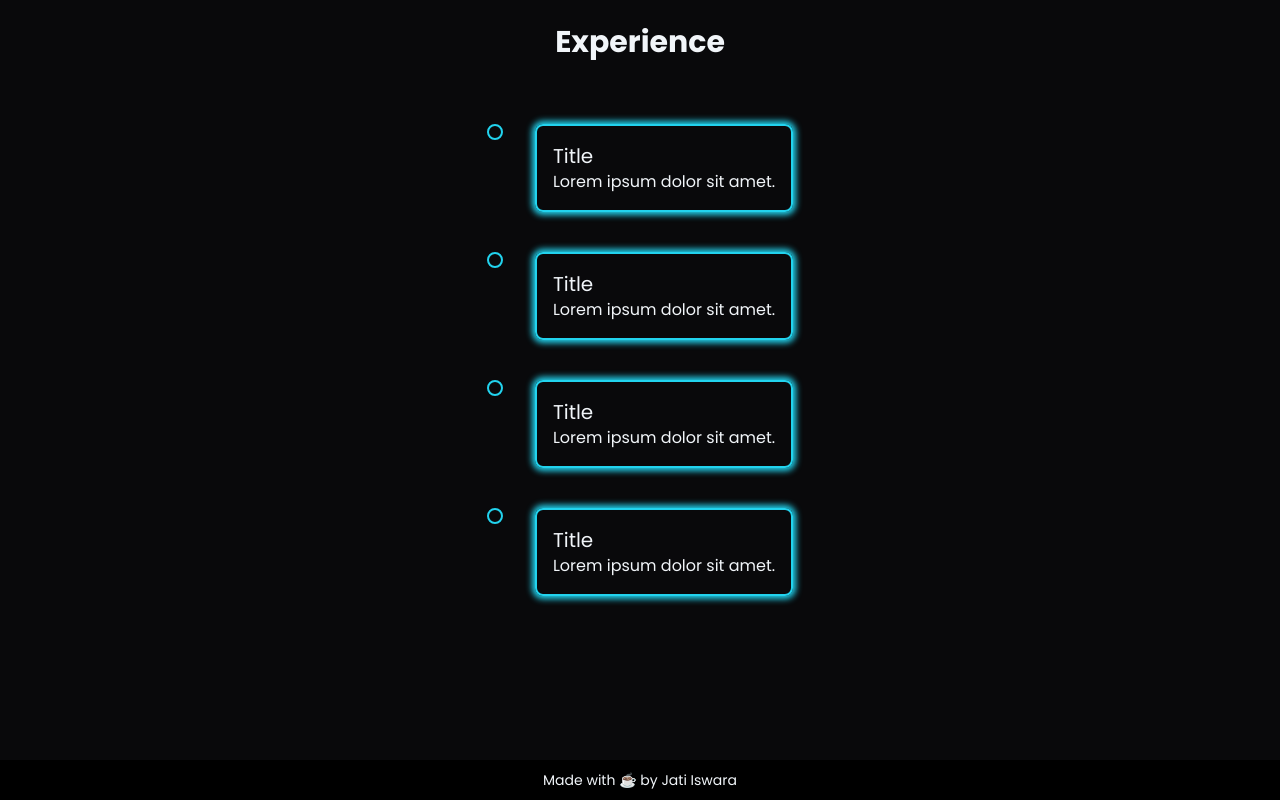
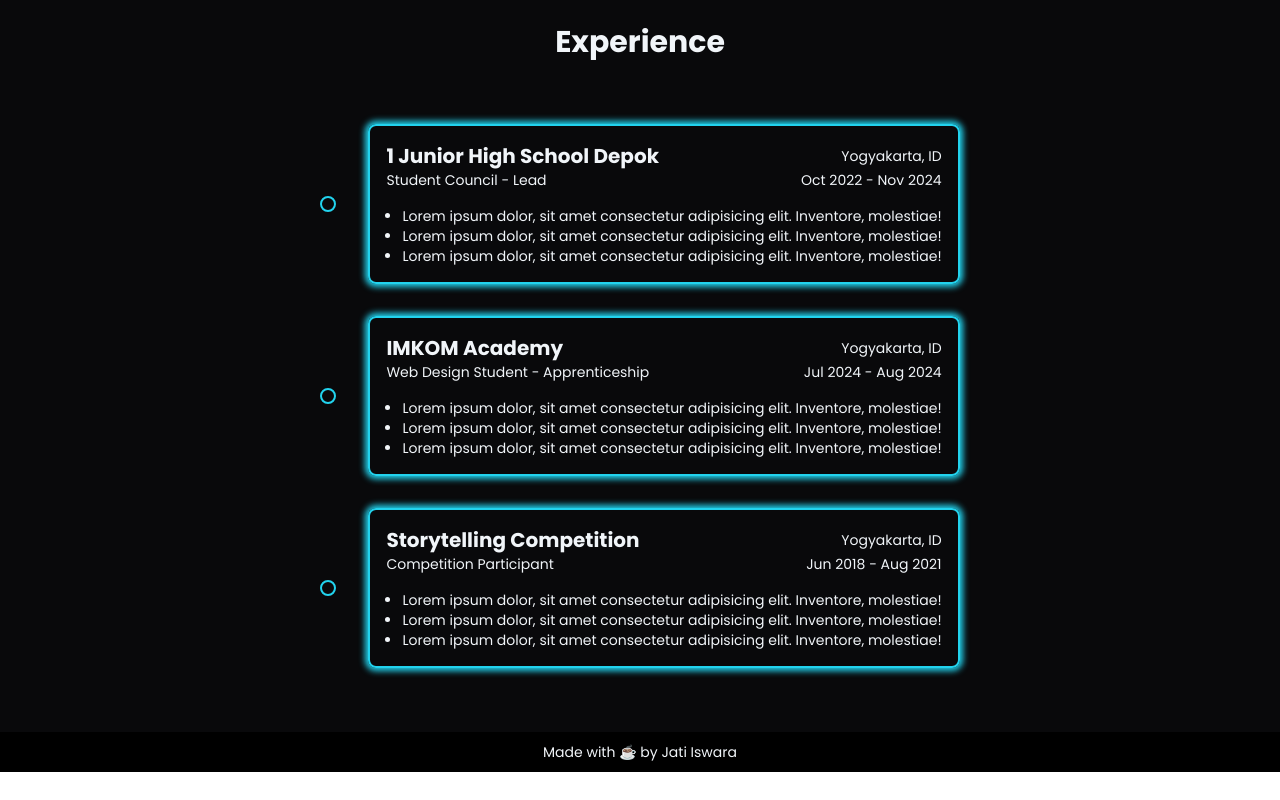
Before and after one commit to jatiswr/jatiswr.github.io, a website: page src/index.html in a window 1280 px wide. Shown: the part 4040-4840 px from the top of the page. After the commit the page ends 4812 px from the top, so only its background shows below. Drawn offline with Linux system fonts and the light colour scheme; some packages are replaced by stand-ins of ours; a script that the page names is missing.

Commit message:
update: customize experience

```diff
--- a/src/index.html
+++ b/src/index.html
@@ -552,48 +552,99 @@
     </section>
 
     <!-- experience -->
-    <section id="experience" class="h-screen bg-zinc-950">
+    <section id="experience" class="h-fit pb-16 bg-zinc-950">
       <header class="w-10/12 mx-auto py-16">
         <h3 class="text-center font-bold text-3xl text-white">
           <span class="text-slate-100">Experience</span>
         </h3>
       </header>
       <main class="w-10/12 mx-auto">
-        <div class="grid gap-10">
+        <div class="grid gap-8">
           <div class="w-fit mx-auto flex gap-8">
             <div
-              class="w-4 h-4 rounded-full bg-zinc-950 border-2 border-cyan-400 z-10 text-white text-center"
+              class="w-4 my-auto h-4 rounded-full bg-zinc-950 border-2 border-cyan-400 z-10 text-white text-center"
             ></div>
             <div class="border-2 p-4 rounded-lg border-cyan-400 shadow-neon2">
-              <h4 class="text-xl">Title</h4>
-              <p>Lorem ipsum dolor sit amet.</p>
+              <div class="flex justify-between items-center">
+                <h4 class="text-xl font-bold">1 Junior High School Depok</h4>
+                <h4 class="text-sm">Yogyakarta, ID</h4>
+              </div>
+              <div class="flex justify-between items-center">
+                <h4 class="text-sm">Student Council - Lead</h4>
+                <h4 class="text-sm">Oct 2022 - Nov 2024</h4>
+              </div>
+              <ul class="mt-4 ml-4 text-sm">
+                <li class="list-disc">
+                  Lorem ipsum dolor, sit amet consectetur adipisicing elit.
+                  Inventore, molestiae!
+                </li>
+                <li class="list-disc">
+                  Lorem ipsum dolor, sit amet consectetur adipisicing elit.
+                  Inventore, molestiae!
+                </li>
+                <li class="list-disc">
+                  Lorem ipsum dolor, sit amet consectetur adipisicing elit.
+                  Inventore, molestiae!
+                </li>
+              </ul>
             </div>
           </div>
           <div class="w-fit mx-auto flex gap-8">
             <div
-              class="w-4 h-4 rounded-full bg-zinc-950 border-2 border-cyan-400 z-10 text-white text-center"
+              class="w-4 my-auto h-4 rounded-full bg-zinc-950 border-2 border-cyan-400 z-10 text-white text-center"
             ></div>
             <div class="border-2 p-4 rounded-lg border-cyan-400 shadow-neon2">
-              <h4 class="text-xl">Title</h4>
-              <p>Lorem ipsum dolor sit amet.</p>
+              <div class="flex justify-between items-center">
+                <h4 class="text-xl font-bold">IMKOM Academy</h4>
+                <h4 class="text-sm">Yogyakarta, ID</h4>
+              </div>
+              <div class="flex justify-between items-center">
+                <h4 class="text-sm">Web Design Student - Apprenticeship</h4>
+                <h4 class="text-sm">Jul 2024 - Aug 2024</h4>
+              </div>
+              <ul class="mt-4 ml-4 text-sm">
+                <li class="list-disc">
+                  Lorem ipsum dolor, sit amet consectetur adipisicing elit.
+                  Inventore, molestiae!
+                </li>
+                <li class="list-disc">
+                  Lorem ipsum dolor, sit amet consectetur adipisicing elit.
+                  Inventore, molestiae!
+                </li>
+                <li class="list-disc">
+                  Lorem ipsum dolor, sit amet consectetur adipisicing elit.
+                  Inventore, molestiae!
+                </li>
+              </ul>
             </div>
           </div>
           <div class="w-fit mx-auto flex gap-8">
             <div
-              class="w-4 h-4 rounded-full bg-zinc-950 border-2 border-cyan-400 z-10 text-white text-center"
+              class="w-4 my-auto h-4 rounded-full bg-zinc-950 border-2 border-cyan-400 z-10 text-white text-center"
             ></div>
             <div class="border-2 p-4 rounded-lg border-cyan-400 shadow-neon2">
-              <h4 class="text-xl">Title</h4>
-              <p>Lorem ipsum dolor sit amet.</p>
-            </div>
-          </div>
-          <div class="w-fit mx-auto flex gap-8">
-            <div
-              class="w-4 h-4 rounded-full bg-zinc-950 border-2 border-cyan-400 z-10 text-white text-center"
-            ></div>
-            <div class="border-2 p-4 rounded-lg border-cyan-400 shadow-neon2">
-              <h4 class="text-xl">Title</h4>
-              <p>Lorem ipsum dolor sit amet.</p>
+              <div class="flex justify-between items-center">
+                <h4 class="text-xl font-bold">Storytelling Competition</h4>
+                <h4 class="text-sm">Yogyakarta, ID</h4>
+              </div>
+              <div class="flex justify-between items-center">
+                <h4 class="text-sm">Competition Participant</h4>
+                <h4 class="text-sm">Jun 2018 - Aug 2021</h4>
+              </div>
+              <ul class="mt-4 ml-4 text-sm">
+                <li class="list-disc">
+                  Lorem ipsum dolor, sit amet consectetur adipisicing elit.
+                  Inventore, molestiae!
+                </li>
+                <li class="list-disc">
+                  Lorem ipsum dolor, sit amet consectetur adipisicing elit.
+                  Inventore, molestiae!
+                </li>
+                <li class="list-disc">
+                  Lorem ipsum dolor, sit amet consectetur adipisicing elit.
+                  Inventore, molestiae!
+                </li>
+              </ul>
             </div>
           </div>
         </div>
```
Also changed, not shown: src/output.css.
